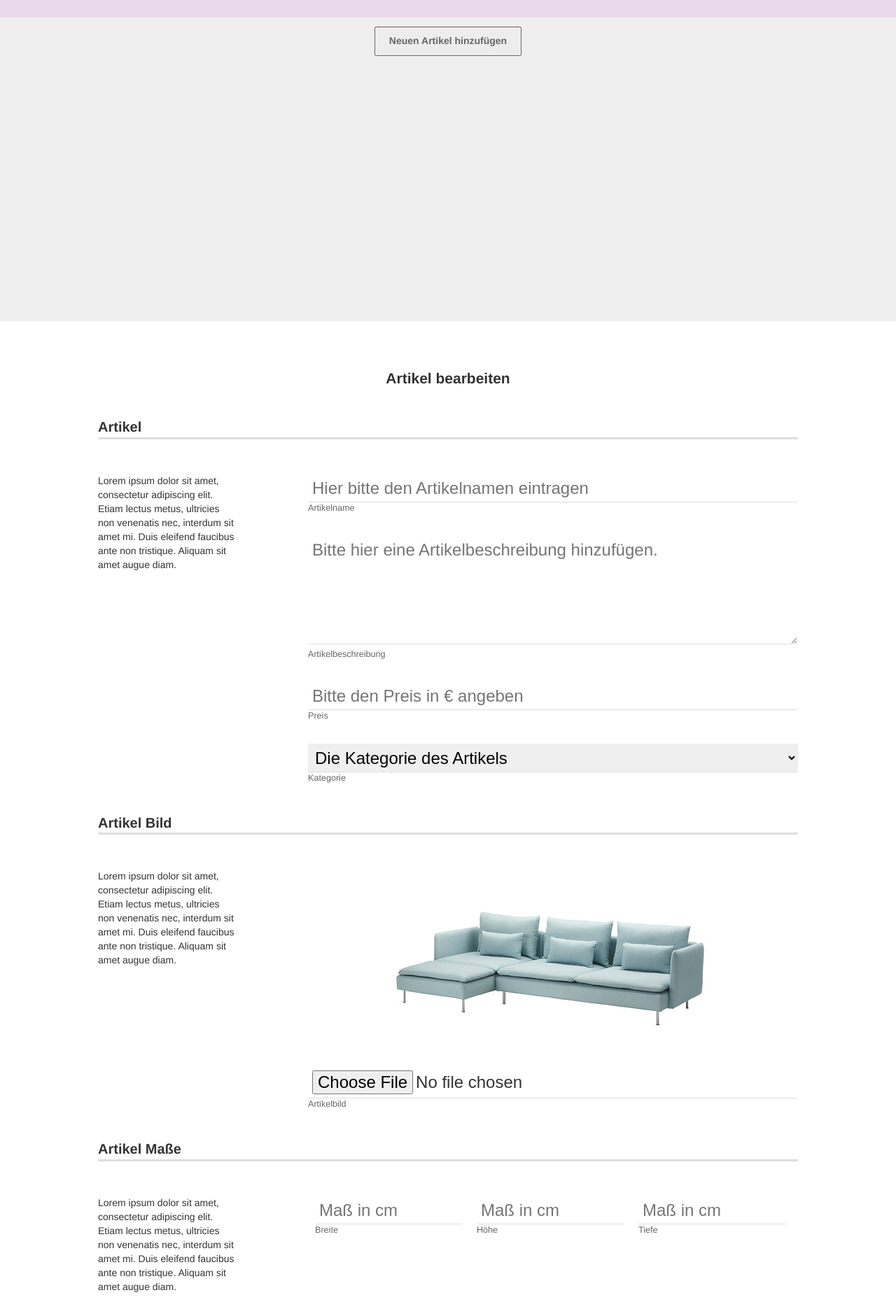
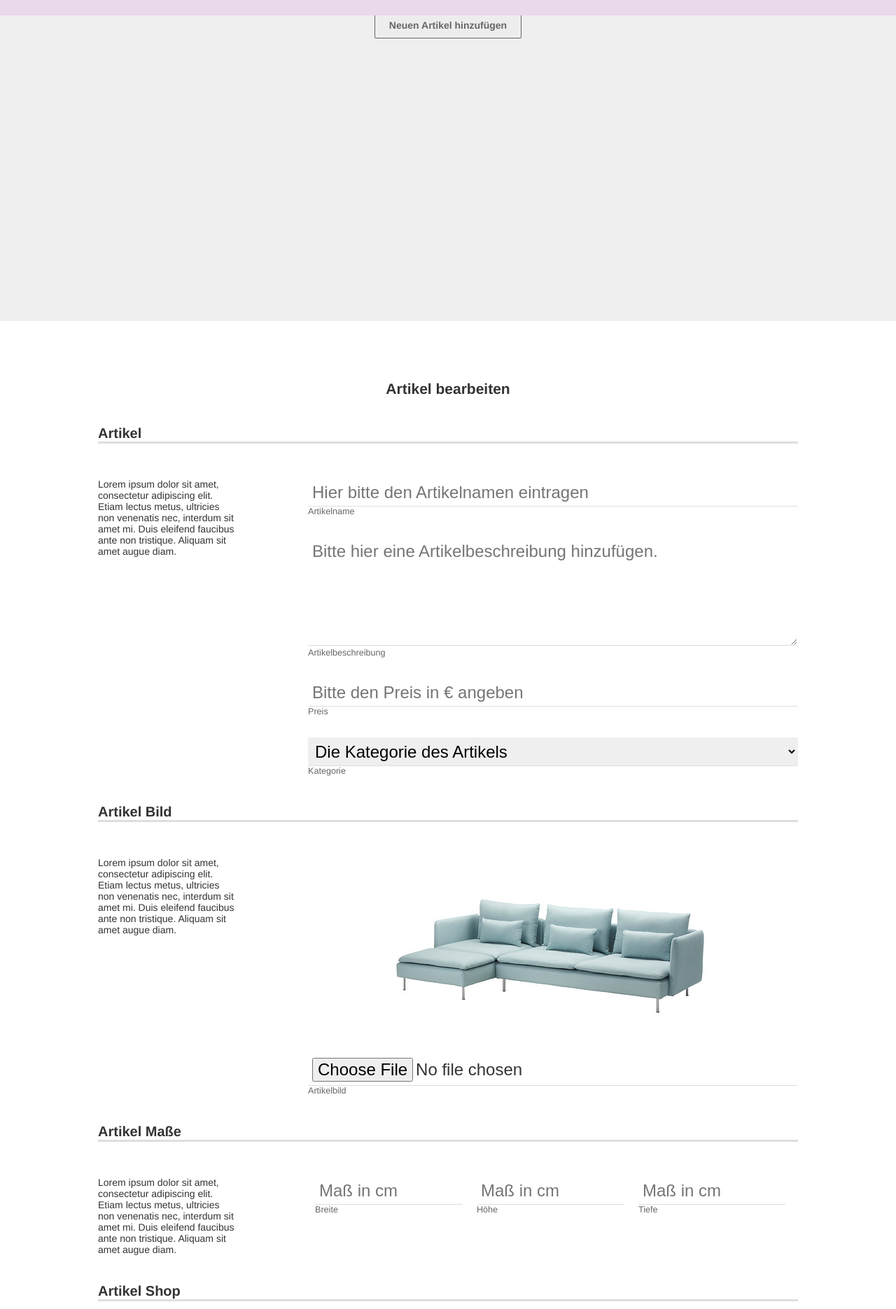
Before and after one commit to schubalibre/mme, a PHP site: page / in a window 1280 px wide. Shown: the part 321-2192 px from the top of the page at 70% size. Run offline with PHP 8.4, Linux system fonts and the light colour scheme; some libraries are stand-ins or nearby versions.

Commit message:
line-height body repariert

```diff
--- a/css/main.css
+++ b/css/main.css
@@ -10,9 +10,8 @@ html, body {
 body {
     font-family: Helvetica, Arial, sans-serif;
     font-size: 14px;
-    line-height: 1.42857;
     color: #333;
-    background-color: #FFF;;
+    background-color: #FFF;
 }
 
 *, *::after, *::before {
@@ -40,7 +39,7 @@ nav ul, nav li {
 
 section{
     display:block;
-    padding: 50px 0;
+    padding: 68px 0;
 }
 
 h1{
```
